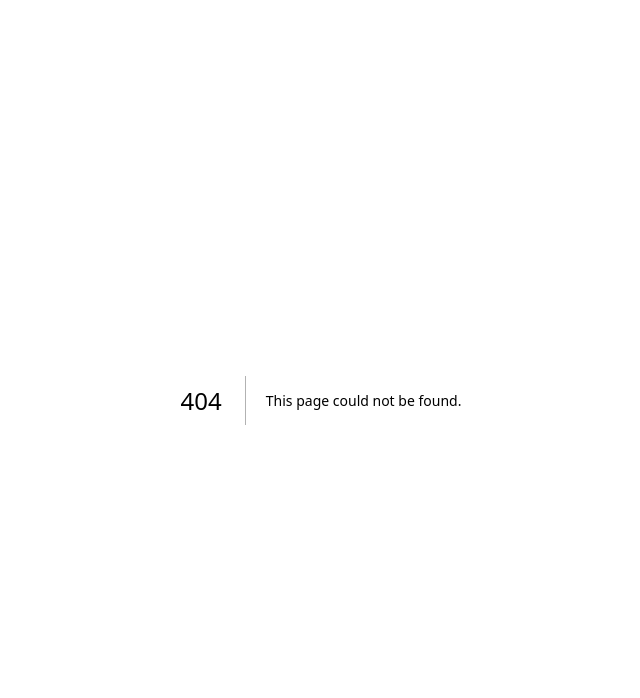
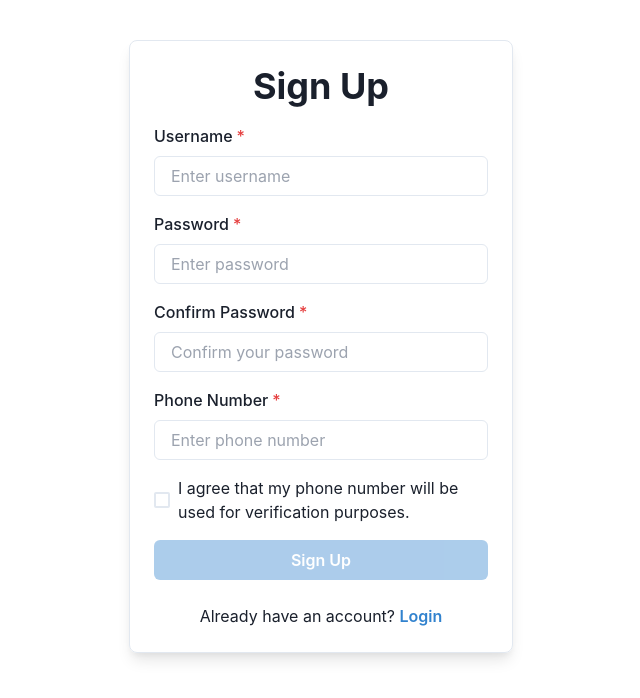
Before and after one commit to Brandonob/Inventory-Tracker, a Next.js app in the folder frontend/: page /signup in a window 1280 px wide. Before the commit this address had no page. Shown: the top 698 px of the page, without its empty margins (319-959 px from the left). Built offline with nearby package versions, Linux system fonts and the light colour scheme.

Commit message:
add signup page and route for other users and add isAdmin attribute

```diff
--- /dev/null
+++ b/frontend/src/app/api/signup/route.js
@@ -0,0 +1,47 @@
+import { getDB } from '../../../../lib/db';
+import { NextResponse } from 'next/server';
+import bcrypt from 'bcrypt';
+
+export async function POST(req) {
+  try {
+    const db = await getDB();
+    const { userName, password, phoneNumber } = await req.json();
+    const existingUser = await db.collection('users').findOne({ userName: userName });
+
+    if (existingUser) {
+      return NextResponse.json(
+        { error: 'User already exists' },
+        { status: 400 }
+      );
+    } else {
+      const hashedPassword = await bcrypt.hash(password, 10);
+      const newUser = {
+        userName,
+        password: hashedPassword,
+        phoneNumber,
+        isAdmin: false,
+        createdAt: new Date()
+      };
+
+      const result = await db.collection('users').insertOne(newUser);
+
+      if (result.acknowledged) {
+        const { password: _, ...userWithoutPassword } = newUser;
+        console.log('New user created');
+        return NextResponse.json(userWithoutPassword, { status: 201 });
+      } else {
+        console.log('Failed to create user');
+        return NextResponse.json(
+          { error: 'Failed to create user' },
+          { status: 500 }
+        );
+      }
+    }
+  } catch (error) {
+    console.error('Error in signup route:', error);
+    return NextResponse.json(
+      { error: 'Internal server error' },
+      { status: 500 }
+    );
+  }
+}
--- a/frontend/src/app/components/CartModal.jsx
+++ b/frontend/src/app/components/CartModal.jsx
@@ -70,13 +70,13 @@ export const CartModal = ({ activeCart }) => {
         bg='gray.400'
         rounded='20px'
         position='fixed'
-        bottom='0px'
+        top='0px'
         right='0px'
         margin='16px'
         height='40px'
         width='40px'
         p={2}
-        _hover={{ '& svg': { color: '#FACC15' } }} // Using Chakra's hover style to target the SVG
+        _hover={{ '& svg': { color: '#F7B578' } }} // Using Chakra's hover style to target the SVG
       >
         <IoBagCheckOutline
           size={24}
--- a/frontend/src/app/components/NavMenu.jsx
+++ b/frontend/src/app/components/NavMenu.jsx
@@ -1,4 +1,5 @@
 import React from 'react';
+import { useSelector } from 'react-redux';
 import {
   Button,
   Menu,
@@ -14,7 +15,7 @@ import { useDispatch } from 'react-redux';
 import { clearUser } from '../redux/slices/usersSlice';
 
 export const NavMenu = () => {
-  // const router = useRouter();
+  const user = useSelector((state) => state.users.user.length > 0);
   const dispatch = useDispatch();
   const toast = useToast();
 
@@ -32,7 +33,7 @@ export const NavMenu = () => {
 
   return (
     <>
-      <div className='fixed top-0 right-0 m-4'>
+      <div className='fixed top-0 left-0 m-4'>
         <Menu>
           <MenuButton
             as={Button}
@@ -43,11 +44,14 @@ export const NavMenu = () => {
             alignItems='center'
             justifyContent='center'
             p={2}
-            _hover={{ '& svg': { color: '#FACC15' } }} // Using Chakra's hover style to target the SVG
+            _hover={{ '& svg': { color: '#F7B578' } }} // Using Chakra's hover style to target the SVG
           >
             <ImMenu3 className='text-white text-4xl h-6 w-6 transition-colors' />
           </MenuButton>
           <MenuList>
+
+            {user && (
+              <>
                 <MenuItem
                   as='a'
                   href='http://localhost:3000/carts'
@@ -65,6 +69,17 @@ export const NavMenu = () => {
                 >
                   Logout
                 </MenuItem>
+              </>
+            )}
+            {!user && (
+              <MenuItem
+                as='a'
+                href='http://localhost:3000/login'
+                value='login'
+              >
+                Login
+              </MenuItem>
+            )}
           </MenuList>
         </Menu>
       </div>
--- a/frontend/src/app/components/ProductCard.jsx
+++ b/frontend/src/app/components/ProductCard.jsx
@@ -126,13 +126,13 @@ export const ProductCard = ({ product }) => {
       initial={{ opacity: 0 }}
       animate={{ opacity: 1 }}
       transition={{ duration: 1.5 }}
-      borderWidth='1px'
+      borderWidth='2px'
       borderRadius='lg'
       overflow='hidden'
       boxShadow='md'
       p={4}
       bg='white'
-      _hover={{ boxShadow: 'xl' }}
+      _hover={{ boxShadow: 'xl', borderColor: 'rgb(90, 103, 250)' }}
       className='w-80 h-[365px]'
     >
       {console.log('product card!', product)}
--- a/frontend/src/app/login/page.jsx
+++ b/frontend/src/app/login/page.jsx
@@ -9,10 +9,12 @@ import {
   FormLabel,
   VStack,
   Heading,
+  Text,
 } from '@chakra-ui/react';
 import { useDispatch } from 'react-redux';
 import { setUser } from '../redux/slices/usersSlice';
 import { useRouter } from 'next/navigation';
+import Link from 'next/link';
 
 export default function Login() {
   const [userName, setUserName] = useState('');
@@ -88,6 +90,14 @@ export default function Login() {
           <Button colorScheme='blue' type='submit' width='full'>
             Login
           </Button>
+          <Text mt={2} textAlign='center'>
+            Don't have an account?{' '}
+            <Link href='/signup'>
+              <Button variant='link' colorScheme='blue'>
+                Sign Up
+              </Button>
+            </Link>
+          </Text>
         </VStack>
       </form>
     </Box>
--- a/frontend/src/app/page.js
+++ b/frontend/src/app/page.js
@@ -27,6 +27,9 @@ export default function Home() {
   const activeCartId = useSelector((state) => state.carts.activeCartId);
   const user = useSelector((state) => state.users.user.length > 0);
   const dispatch = useDispatch();
+
+  console.log('USER', useSelector((state) => state.users.user));
+
 
   // Add memoized function to find active cart
   const findActiveCart = React.useMemo(() => {
@@ -71,15 +74,18 @@ export default function Home() {
               <NewCartButton />
             </div>
             {/* <SaveCartButton activeCart={activeCart} cartId={activeCartId} /> */}
-          <div className='flex flex-wrap gap-4 justify-center mt-12 rounded-3xl bg-[rgb(90,103,250)] p-8'>
+            <div className='bg-white rounded-3xl' mt-12>
+            <div className='flex flex-wrap gap-4 justify-center rounded-3xl bg-[rgb(90,103,250)]/80 p-8
+              shadow-2xl backdrop-blur-sm transition-all duration-300 hover:shadow-[rgb(90,103,250)]/50'>
               {productsInStock.map((product) => (
                 <ProductCard key={product._id} product={product} />
               ))}
             </div>
             </div>
+          </div>
           <CartModal activeCart={activeCart || { products: [] }} />
           {/* <CartPreviewModal activeCart={activeCart} /> */}
-        {user && <NavMenu />}
+           <NavMenu />
           <Tilt>
             <Box display="flex" justifyContent="center" mb={4}>
               <Link href="/">
@@ -88,6 +94,7 @@ export default function Home() {
             </Box>
           </Tilt>
         </div>
+
     </>
   );
 }
--- /dev/null
+++ b/frontend/src/app/signup/page.jsx
@@ -0,0 +1,176 @@
+'use client';
+
+import { useState } from 'react';
+import {
+  Box,
+  Button,
+  Input,
+  FormControl,
+  FormLabel,
+  VStack,
+  Heading,
+  Text,
+  Checkbox,
+  useToast,
+} from '@chakra-ui/react';
+import { useDispatch } from 'react-redux';
+import { setUser } from '../redux/slices/usersSlice';
+import { useRouter } from 'next/navigation';
+import Link from 'next/link';
+
+export default function SignUp() {
+  const [userName, setUserName] = useState('');
+  const [password, setPassword] = useState('');
+  const [confirmPassword, setConfirmPassword] = useState('');
+  const [phoneNumber, setPhoneNumber] = useState('');
+  const [agreedToTerms, setAgreedToTerms] = useState(false);
+  const dispatch = useDispatch();
+  const router = useRouter();
+  const toast = useToast();
+
+  const handleSubmit = async (e) => {
+    e.preventDefault();
+
+    if (password !== confirmPassword) {
+      toast({
+        title: 'Error',
+        description: "Passwords do not match.",
+        status: 'error',
+        duration: 5000,
+        isClosable: true,
+      });
+      return;
+    }
+
+    const user = { userName, password, phoneNumber };
+    console.log('Sending sign-up request with:', user);
+
+    try {
+      const response = await fetch('/api/signup', {
+        method: 'POST',
+        headers: {
+          'Content-Type': 'application/json',
+        },
+        body: JSON.stringify(user),
+      });
+
+      if (response.ok) {
+        const data = await response.json();
+        console.log('user signed up!', data);
+        dispatch(setUser([data]));
+        localStorage.setItem('user', JSON.stringify(data));
+        toast({
+          title: 'Account created.',
+          description: "We've created your account for you.",
+          status: 'success',
+          duration: 5000,
+          isClosable: true,
+        });
+        router.push('/');
+      } else {
+        const errorData = await response.json();
+        console.error('Error signing up:', errorData.error);
+        toast({
+          title: 'Sign Up Failed',
+          description: errorData.error || 'An unknown error occurred.',
+          status: 'error',
+          duration: 5000,
+          isClosable: true,
+        });
+      }
+    } catch (error) {
+      console.error('Failed to sign up:', error);
+      toast({
+        title: 'Sign Up Error',
+        description: 'Failed to connect to the server. Please try again later.',
+        status: 'error',
+        duration: 5000,
+        isClosable: true,
+      });
+    }
+  };
+
+  return (
+    <Box
+      maxW='sm'
+      mx='auto'
+      mt={10}
+      p={6}
+      borderWidth={1}
+      borderRadius='lg'
+      boxShadow='lg'
+    >
+      <Heading mb={4} textAlign='center'>
+        Sign Up
+      </Heading>
+      <form onSubmit={handleSubmit}>
+        <VStack spacing={4}>
+          <FormControl isRequired>
+            <FormLabel>Username</FormLabel>
+            <Input
+              name='username'
+              value={userName}
+              onChange={(e) => setUserName(e.target.value)}
+              placeholder='Enter username'
+            />
+          </FormControl>
+          <FormControl isRequired>
+            <FormLabel>Password</FormLabel>
+            <Input
+              name='password'
+              type='password'
+              value={password}
+              onChange={(e) => setPassword(e.target.value)}
+              placeholder='Enter password'
+            />
+          </FormControl>
+          <FormControl isRequired>
+            <FormLabel>Confirm Password</FormLabel>
+            <Input
+              name='confirmPassword'
+              type='password'
+              value={confirmPassword}
+              onChange={(e) => setConfirmPassword(e.target.value)}
+              placeholder='Confirm your password'
+            />
+          </FormControl>
+          <FormControl isRequired>
+            <FormLabel>Phone Number</FormLabel>
+            <Input
+              name='phoneNumber'
+              type='tel'
+              value={phoneNumber}
+              onChange={(e) => setPhoneNumber(e.target.value)}
+              placeholder='Enter phone number'
+            />
+          </FormControl>
+          <FormControl>
+             <Checkbox
+                isChecked={agreedToTerms}
+                onChange={(e) => setAgreedToTerms(e.target.checked)}
+                isRequired
+             >
+               I agree that my phone number will be used for verification purposes.
+             </Checkbox>
+          </FormControl>
+          <Button
+            colorScheme='blue'
+            type='submit'
+            width='full'
+            isDisabled={!agreedToTerms}
+          >
+            Sign Up
+          </Button>
+          <Text mt={2} textAlign='center'>
+            Already have an account?{' '}
+            <Link href='/login'>
+              <Button variant='link' colorScheme='blue'>
+                Login
+              </Button>
+            </Link>
+          </Text>
+        </VStack>
+      </form>
+    </Box>
+  );
+}
```
Lines whose indentation alone changed are shown as unchanged.
